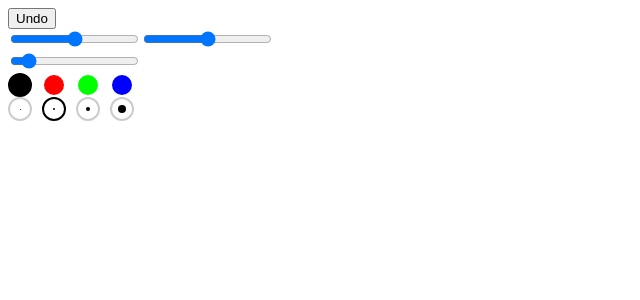
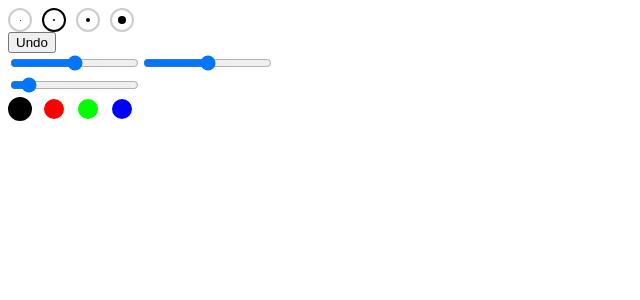
Before and after one commit to NordicBeaver/react-sketchboard, a React (Vite) app: page / in a window 1280 px wide. Shown: the top 300 px of the page, without its empty margins (0-640 px from the left). Built offline with nearby package versions, Linux system fonts and the light colour scheme.

Commit message:
Pass weight as a prop to SketchBoard.

```diff
--- a/src/App.tsx
+++ b/src/App.tsx
@@ -1,10 +1,11 @@
 import React from 'react';
 import SketchBoard from './components/SketchBoard';
+import SketchBoardDemo from './components/SketchBoardDemo';
 
 function App() {
   return (
     <div className="App">
-      <SketchBoard></SketchBoard>
+      <SketchBoardDemo></SketchBoardDemo>
     </div>
   );
 }
--- a/src/components/SketchBoard.tsx
+++ b/src/components/SketchBoard.tsx
@@ -5,7 +5,6 @@ import { Sketch, Point, SketchLine, addPoints, substractPoints, SketchLineSegmen
 import { clamp } from '../util';
 import ColorPicker from './ColorPicker';
 import SketchBoardCanvas, { SketchBoardViewport } from './SketchBoardCanvas';
-import ThicknessPicker from './ThicknessPicker';
 
 const boardWidth = 400;
 const boardHeight = 400;
@@ -13,7 +12,11 @@ const boardHeight = 400;
 const zoomMin = 0.5;
 const zoomMax = 4;
 
-export default function SketchBoard() {
+export interface SketchBoardProps {
+  weight: number;
+}
+
+export default function SketchBoard({ weight }: SketchBoardProps) {
   const [sketch, setSketch] = useState<Sketch>({
     lines: [],
   });
@@ -41,10 +44,8 @@ export default function SketchBoard() {
   const heightFromLocal = (h: number) => (h * viewport.height) / boardHeight;
 
   const colors = ['000000', 'ff0000', '00ff00', '0000ff'];
-  const thicknesses = [1, 2, 4, 8];
 
   const [currentColor, setCurrentColor] = useState('000000');
-  const [currentThickness, setCurrentThickness] = useState(2);
 
   const hadnleUndoClick = useCallback(() => {
     setSketch((oldSketch) => {
@@ -74,13 +75,13 @@ export default function SketchBoard() {
   const handleUserStartDrawing = useCallback(
     (point: Point) => {
       setSketch((oldSketch) => {
-        const newLine: SketchLine = { segments: [], thickness: currentThickness, color: currentColor };
+        const newLine: SketchLine = { segments: [], weight: weight, color: currentColor };
         const newLines = [...oldSketch.lines, newLine];
         const newSketch = { ...oldSketch, lines: newLines };
         return newSketch;
       });
     },
-    [currentColor, currentThickness]
+    [currentColor, weight]
   );
 
   const handleUserFinishDrawing = useCallback(
@@ -161,11 +162,6 @@ export default function SketchBoard() {
         ></input>
       </div>
       <ColorPicker options={colors} current={currentColor} onPick={(color) => setCurrentColor(color)}></ColorPicker>
-      <ThicknessPicker
-        options={thicknesses}
-        current={currentThickness}
-        onPick={(thickness) => setCurrentThickness(thickness)}
-      ></ThicknessPicker>
       <SketchBoardCanvas
         width={boardWidth}
         height={boardHeight}
--- a/src/components/SketchBoardCanvas.tsx
+++ b/src/components/SketchBoardCanvas.tsx
@@ -13,7 +13,7 @@ function renderSketch(canvas: HTMLCanvasElement, sketch: Sketch, lastDrawnSegmen
   context.lineCap = 'round';
   sketch.lines.forEach((line) => {
     context.strokeStyle = `#${line.color}`;
-    context.lineWidth = line.thickness;
+    context.lineWidth = line.weight;
     line.segments.forEach((segment) => {
       if (!foundLastDrawnSegment && lastDrawnSegmentId !== null) {
         if (segment.id === lastDrawnSegmentId) {
@@ -37,7 +37,7 @@ function renderSketch(canvas: HTMLCanvasElement, sketch: Sketch, lastDrawnSegmen
     context.clearRect(0, 0, canvas.width, canvas.height);
     sketch.lines.forEach((line) => {
       context.strokeStyle = `#${line.color}`;
-      context.lineWidth = line.thickness;
+      context.lineWidth = line.weight;
       line.segments.forEach((segment) => {
         context.beginPath();
         context.moveTo(segment.from.x, segment.from.y);
--- /dev/null
+++ b/src/components/SketchBoardDemo.tsx
@@ -0,0 +1,20 @@
+import React, { useState } from 'react';
+import SketchBoard from './SketchBoard';
+import WeightPicker from './WeightPicker';
+
+const weightOptions = [1, 2, 4, 8];
+
+export default function SketchBoardDemo() {
+  const [currentWeight, setCurrentWeight] = useState(2);
+
+  return (
+    <div>
+      <WeightPicker
+        options={weightOptions}
+        current={currentWeight}
+        onPick={(thickness) => setCurrentWeight(thickness)}
+      ></WeightPicker>
+      <SketchBoard weight={currentWeight}></SketchBoard>
+    </div>
+  );
+}
--- a/src/components/ThicknessPicker.tsx
+++ /dev/null
@@ -1,24 +0,0 @@
-import React from 'react';
-import styles from './ThicknessPicker.module.css';
-
-export interface ThicknessPickerProps {
-  options: number[];
-  current: number;
-  onPick?: (thickness: number) => void;
-}
-
-export default function ThicknessPicker({ options, current, onPick }: ThicknessPickerProps) {
-  return (
-    <ul className={styles.thicknessPicker}>
-      {options.map((thickness) => (
-        <li
-          key={thickness}
-          className={`${styles.thicknessPickerOption} ${current === thickness ? styles.active : ''}`}
-          onClick={() => onPick?.(thickness)}
-        >
-          <span className={styles.dot} style={{ width: thickness, height: thickness }}></span>
-        </li>
-      ))}
-    </ul>
-  );
-}
--- a/src/components/ThicknessPicker.module.css
+++ b/src/components/WeightPicker.module.css
@@ -1,4 +1,4 @@
-.thicknessPicker {
+.weightPicker {
   list-style: none;
   padding: 0;
   margin: 0;
@@ -6,7 +6,7 @@
   flex-direction: row;
 }
 
-.thicknessPickerOption {
+.weightPickerOption {
   box-sizing: border-box;
   width: 24px;
   height: 24px;
@@ -18,7 +18,7 @@
   justify-content: center;
 }
 
-.thicknessPickerOption.active {
+.weightPickerOption.active {
   border: 2px solid black;
 }
 
--- /dev/null
+++ b/src/components/WeightPicker.tsx
@@ -0,0 +1,24 @@
+import React from 'react';
+import styles from './WeightPicker.module.css';
+
+export interface WeightPickerProps {
+  options: number[];
+  current: number;
+  onPick?: (weight: number) => void;
+}
+
+export default function WeightPicker({ options, current, onPick }: WeightPickerProps) {
+  return (
+    <ul className={styles.weightPicker}>
+      {options.map((weight) => (
+        <li
+          key={weight}
+          className={`${styles.weightPickerOption} ${current === weight ? styles.active : ''}`}
+          onClick={() => onPick?.(weight)}
+        >
+          <span className={styles.dot} style={{ width: weight, height: weight }}></span>
+        </li>
+      ))}
+    </ul>
+  );
+}
--- a/src/domain/Sketch.ts
+++ b/src/domain/Sketch.ts
@@ -48,7 +48,7 @@ export interface SketchLineSegment {
 
 export interface SketchLine {
   segments: SketchLineSegment[];
-  thickness: number;
+  weight: number;
   color: string;
 }
 
```
